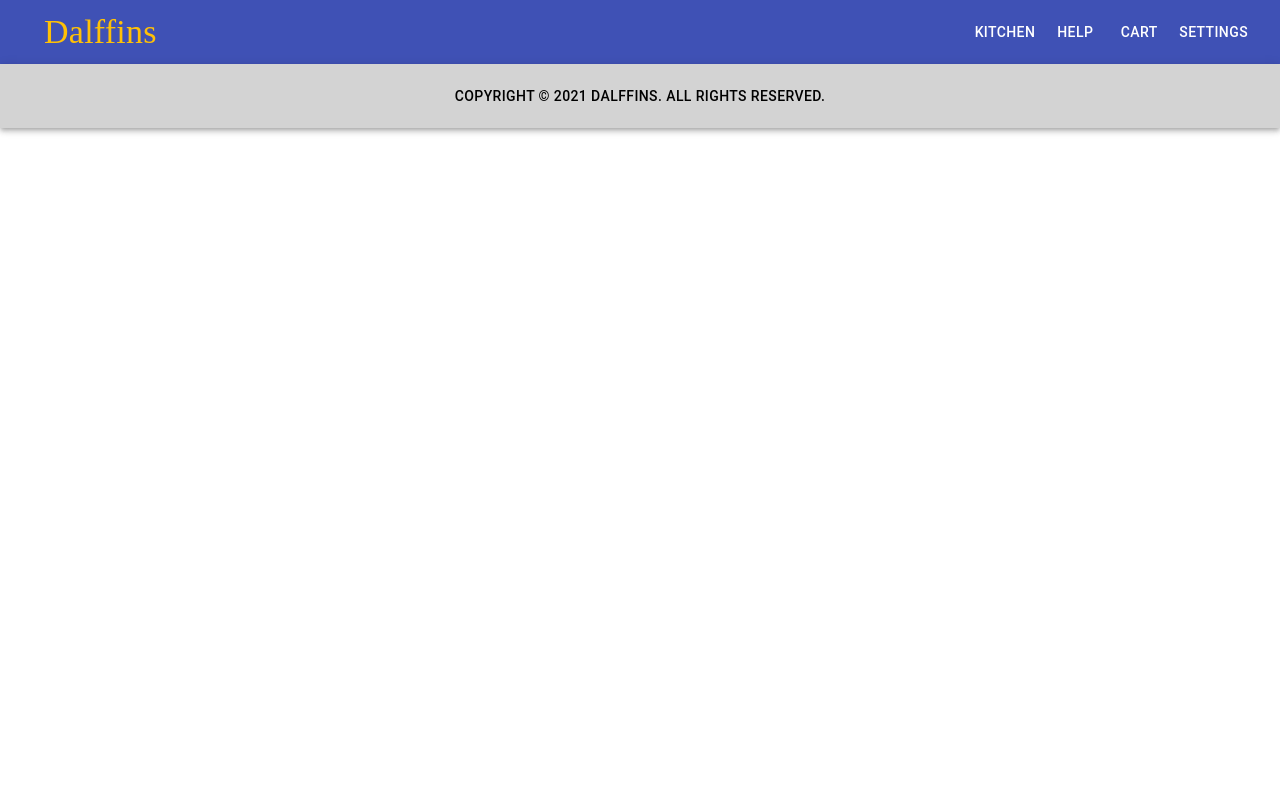
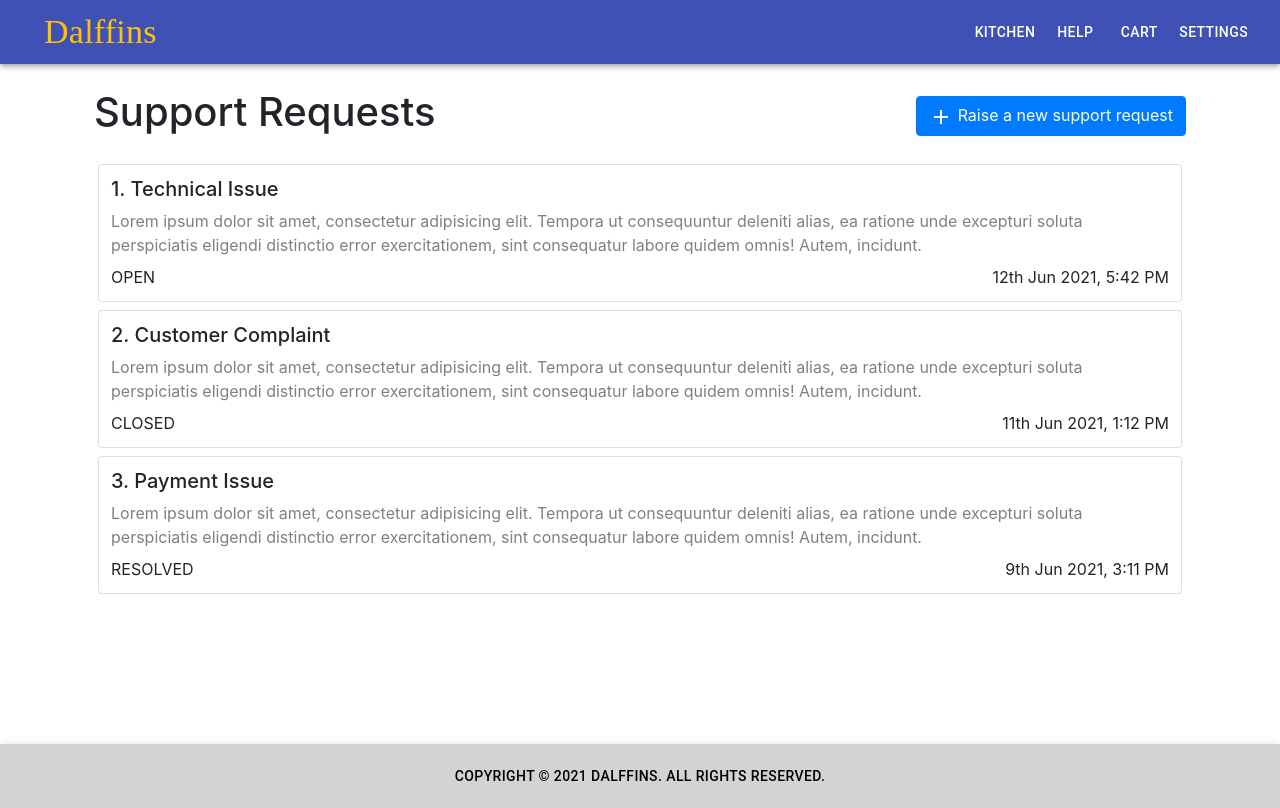
Before and after one commit to akshaygarg3110/Dalffins, a React (Create React App) app in the folder frontend/: page /help in a window 1280 px wide. Built offline with nearby package versions, Linux system fonts and the light colour scheme.

Commit message:
Add help page

```diff
--- a/frontend/package.json
+++ b/frontend/package.json
@@ -15,6 +15,7 @@
     "bootstrap": "^4.6.0",
     "material-ui-dropzone": "^3.5.0",
     "material-ui-phone-number": "^2.2.6",
+    "node-sass": "^6.0.1",
     "react": "^17.0.2",
     "react-bootstrap": "^1.6.1",
     "react-dom": "^17.0.2",
--- a/frontend/src/App.js
+++ b/frontend/src/App.js
@@ -9,7 +9,8 @@ import SignUp from "./pages/sign_up/SignUp";
 import Layout from "./components/Kitchen/Layout";
 import Main from "./components/Kitchen/Main";
 import SummaryAndPayment from "./pages/SummaryAndPayment/SummaryAndPayment";
-import Login from './pages/login/Login';
+import Login from "./pages/login/Login";
+import Help from "./pages/Help/Help";
 
 function App() {
   const [orderedItems, setOrderedItems] = useState(new Map());
@@ -55,6 +56,7 @@ function App() {
           <Food_Selection />
         </Route>
 
+        <Route exact path="/help" component={Help} />
       </Switch>
       <footer>
         <Footer />
--- a/frontend/src/components/menu/menu.js
+++ b/frontend/src/components/menu/menu.js
@@ -1,11 +1,11 @@
-import React from 'react';
-import { makeStyles } from '@material-ui/core/styles';
-import AppBar from '@material-ui/core/AppBar';
-import Toolbar from '@material-ui/core/Toolbar';
-import Typography from '@material-ui/core/Typography';
-import Button from '@material-ui/core/Button';
-import IconButton from '@material-ui/core/IconButton';
-import { useHistory } from 'react-router-dom';
+import React from "react";
+import { makeStyles } from "@material-ui/core/styles";
+import AppBar from "@material-ui/core/AppBar";
+import Toolbar from "@material-ui/core/Toolbar";
+import Typography from "@material-ui/core/Typography";
+import Button from "@material-ui/core/Button";
+import IconButton from "@material-ui/core/IconButton";
+import { useHistory } from "react-router-dom";
 
 const useStyles = makeStyles((theme) => ({
   root: {
@@ -16,39 +16,58 @@ const useStyles = makeStyles((theme) => ({
   },
   title: {
     flexGrow: 1,
-    marginLeft:20,
-    fontFamily: "cursive"
+    marginLeft: 20,
+    fontFamily: "cursive",
   },
 }));
 
+export default function Menu(props) {
+  const noOfOrderItems = props.orderedItems.size;
+  const classes = useStyles();
+  const history = useHistory();
 
+  const onHelpClickHandler = () => {
+    history.push("/help");
+  };
 
-export default function Menu(props) {
-
-  const noOfOrderItems = props.orderedItems.size;
-  console.log(noOfOrderItems) ;
-
-  const classes = useStyles();
-
-  const history = useHistory();
   const update = () => {
     history.push("/kitchen");
-}
+  };
 
-const summary = () => {
-  history.push("/summaryAndPayment");
-}
+  const summary = () => {
+    history.push("/summaryAndPayment");
+  };
 
   return (
     <div className={classes.root}>
       <AppBar position="static">
         <Toolbar>
-          <Typography variant="h4" className={classes.title} style={{color:"#ffc107"}}>
+          <Typography
+            variant="h4"
+            className={classes.title}
+            style={{ color: "#ffc107" }}
+          >
             Dalffins
           </Typography>
-          <Button color="inherit" onClick={update}>Kitchen</Button>
-          <Button color="inherit">Help</Button>
-          {noOfOrderItems > 0 ? <Button color="inherit" style={{color:"#ffc107"}} onClick={summary}><b>Cart({noOfOrderItems})</b></Button> : <Button color="inherit" onClick={summary}>Cart</Button> }
+          <Button color="inherit" onClick={update}>
+            Kitchen
+          </Button>
+          <Button color="inherit" onClick={onHelpClickHandler}>
+            Help
+          </Button>
+          {noOfOrderItems > 0 ? (
+            <Button
+              color="inherit"
+              style={{ color: "#ffc107" }}
+              onClick={summary}
+            >
+              <b>Cart({noOfOrderItems})</b>
+            </Button>
+          ) : (
+            <Button color="inherit" onClick={summary}>
+              Cart
+            </Button>
+          )}
           <Button color="inherit">Settings</Button>
         </Toolbar>
       </AppBar>
--- /dev/null
+++ b/frontend/src/pages/Help/Help.js
@@ -0,0 +1,68 @@
+import React, { Component } from "react";
+import "./Help.scss";
+import { Button, Col, Row } from "react-bootstrap";
+import AddIcon from "@material-ui/icons/Add";
+
+class Help extends Component {
+  state = {
+    tickets: [
+      {
+        reason: "Technical Issue",
+        description:
+          "Lorem ipsum dolor sit amet, consectetur adipisicing elit. Tempora ut consequuntur deleniti alias, ea ratione unde excepturi soluta perspiciatis eligendi distinctio error exercitationem, sint consequatur labore quidem omnis! Autem, incidunt.",
+        createdAt: "12th Jun 2021, 5:42 PM",
+        status: "OPEN",
+      },
+      {
+        reason: "Customer Complaint",
+        description:
+          "Lorem ipsum dolor sit amet, consectetur adipisicing elit. Tempora ut consequuntur deleniti alias, ea ratione unde excepturi soluta perspiciatis eligendi distinctio error exercitationem, sint consequatur labore quidem omnis! Autem, incidunt.",
+        createdAt: "11th Jun 2021, 1:12 PM",
+        status: "CLOSED",
+      },
+      {
+        reason: "Payment Issue",
+        description:
+          "Lorem ipsum dolor sit amet, consectetur adipisicing elit. Tempora ut consequuntur deleniti alias, ea ratione unde excepturi soluta perspiciatis eligendi distinctio error exercitationem, sint consequatur labore quidem omnis! Autem, incidunt.",
+        createdAt: "9th Jun 2021, 3:11 PM",
+        status: "RESOLVED",
+      },
+    ],
+  };
+
+  render() {
+    const { tickets } = this.state;
+
+    return (
+      <div className="help-container container">
+        <Row>
+          <Col>
+            <h1>Support Requests</h1>
+          </Col>
+          <Col className="text-right my-auto">
+            <Button className="btn-new-request">
+              <AddIcon /> Raise a new support request
+            </Button>
+          </Col>
+        </Row>
+
+        <div className="container mt-3">
+          <Row className="cards">
+            {tickets.map((item, index) => (
+              <div className="card">
+                <h5>{`${index + 1}. ${item.reason}`}</h5>
+                <span className="desc">{item.description}</span>
+                <div className="d-flex mt-2 justify-content-between">
+                  <span className="s">{item.status}</span>
+                  <span className="c">{item.createdAt}</span>
+                </div>
+              </div>
+            ))}
+          </Row>
+        </div>
+      </div>
+    );
+  }
+}
+
+export default Help;
--- /dev/null
+++ b/frontend/src/pages/Help/Help.scss
@@ -0,0 +1,18 @@
+.help-container {
+  min-height: 85vh;
+  padding: 1.5rem;
+
+  .cards {
+    display: flex;
+    flex-direction: column;
+
+    .card {
+      padding: 12px;
+      margin: 4px;
+
+      .desc {
+        color: grey;
+      }
+    }
+  }
+}
```
Also changed, not shown: 1 other file (tests, documents, lock files or other folders).
